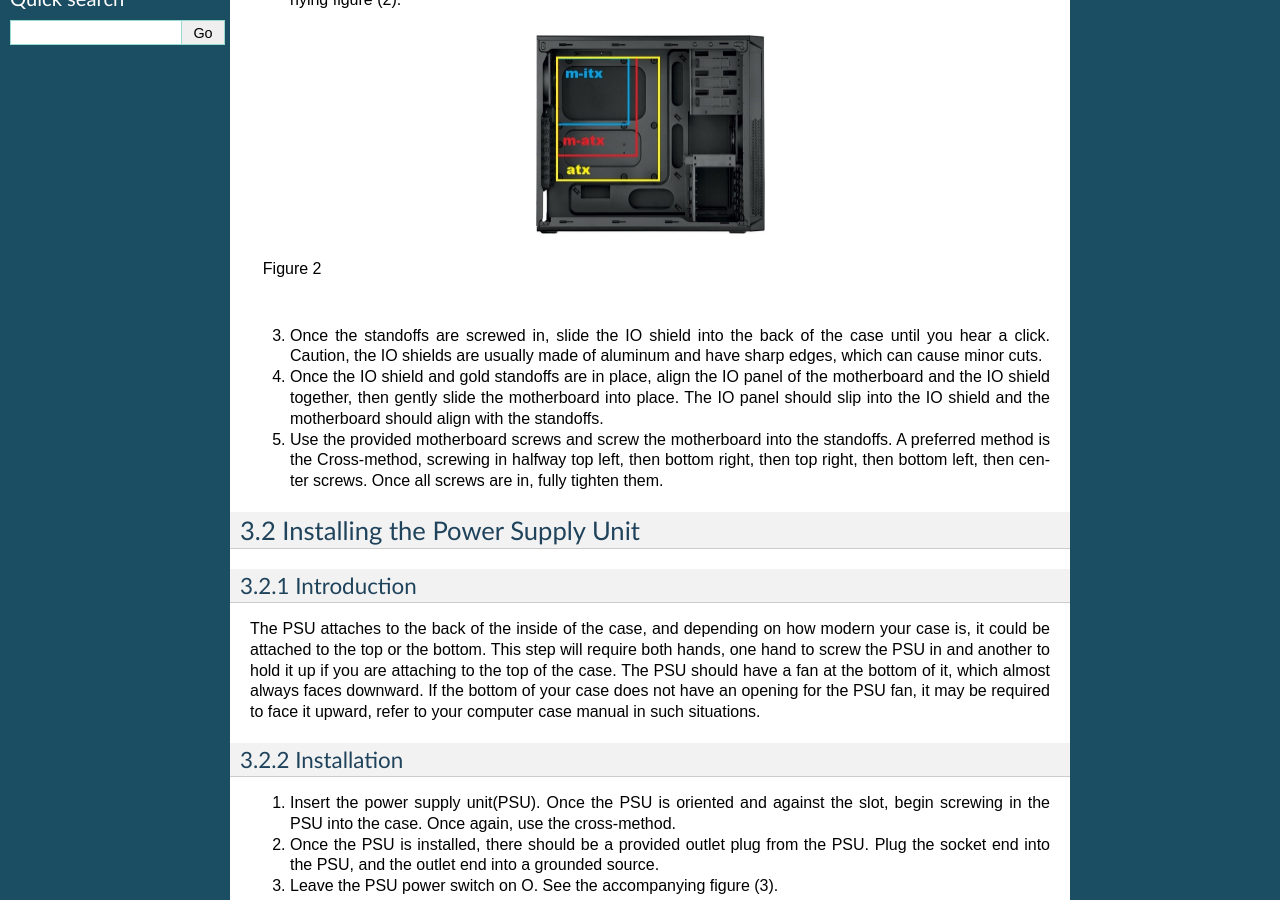
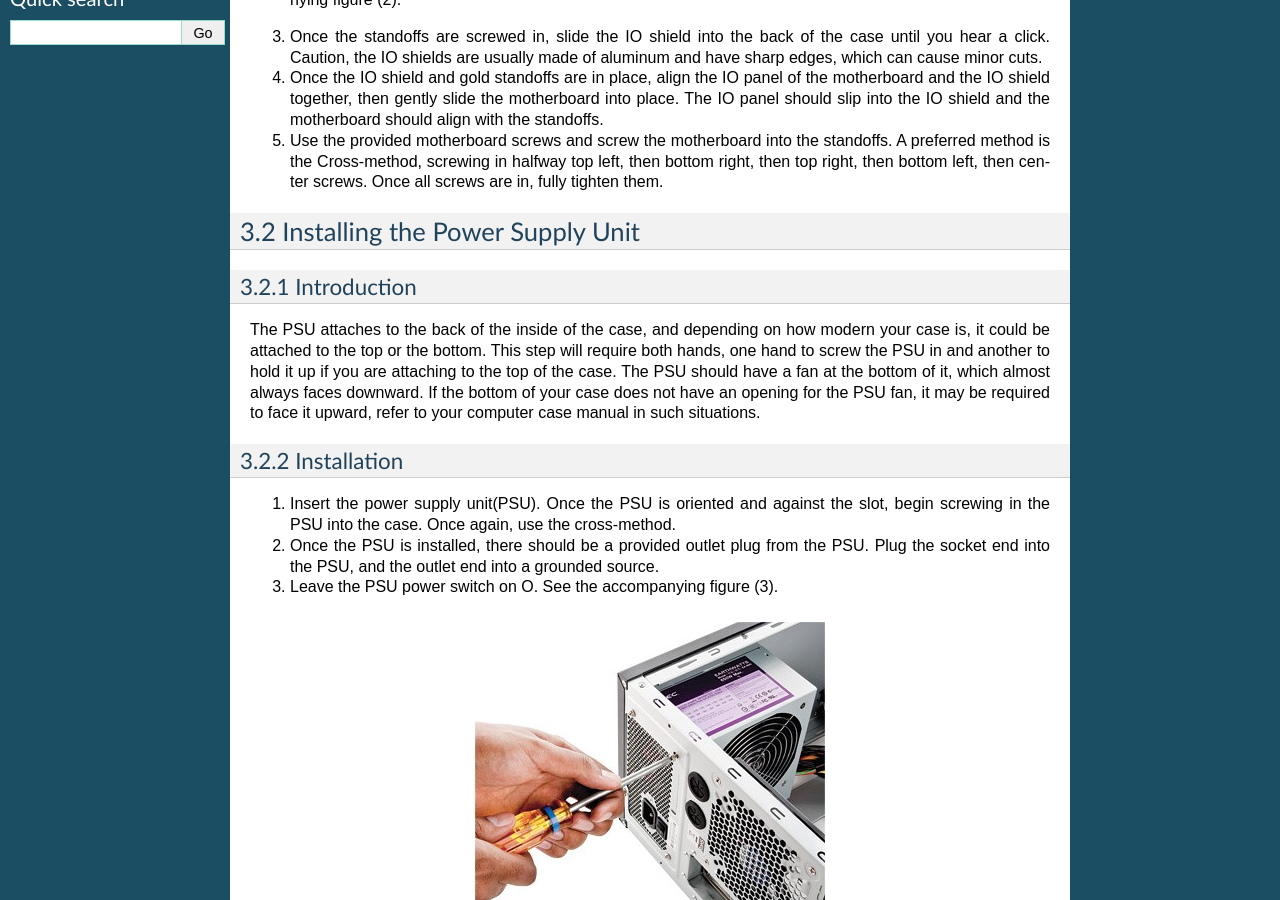
Before and after one commit to Donixs/FinalProject, a Sphinx documentation site: the page built from source/ChapterThree.rst, in a window 1280 px wide and 900 px high, scrolled down 387 px. Built offline with Sphinx 7.4.7, drawn with Linux system fonts in a browser that asks for light colours.

Commit message:
Update ChapterThree.rst

```diff
--- a/source/ChapterThree.rst
+++ b/source/ChapterThree.rst
@@ -12,12 +12,7 @@ Motherboards are the connecting piece of all computers. Everything at some point
 1. Take your computer case and remove the side panels.
 2. Take the golden standoffs and hand screw into the case depending on your formfactor, see the accompanying figure (2).
 
-.. figure:: images/ATXpicture.jpg
-    :alt: A demonstrative picture of a motherboard, showing the thre standard sizes of motherboards, from ATX, microATX, and m-ITX
-    :scale: 50 %
-
-    Figure 2
-
+.. |ATXpicture|
 
 3. Once the standoffs are screwed in, slide the IO shield into the back of the case until you hear a click. Caution, the IO shields are usually made of aluminum and have sharp edges, which can cause minor cuts.
 4. Once the IO shield and gold standoffs are in place, align the IO panel of the motherboard and the IO shield together, then gently slide the motherboard into place. The IO panel should slip into the IO shield and the motherboard should align with the standoffs.
@@ -35,6 +30,6 @@ The PSU attaches to the back of the inside of the case, and depending on how mod
 2. Once the PSU is installed, there should be a provided outlet plug from the PSU. Plug the socket end into the PSU, and the outlet end into a grounded source.
 3. Leave the PSU power switch on O. See the accompanying figure (3).
 
-.. image:: images/PSUpicture.jpg
+.. figure:: images/PSUpicture.jpg
 
 *Figure 3 (Strohmeyer 2011)*
```
